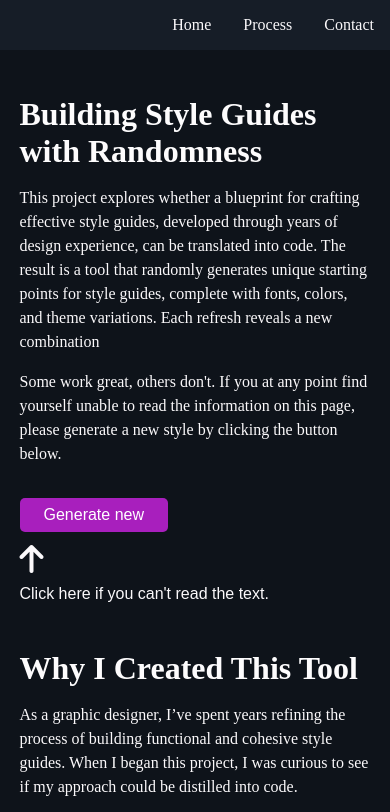
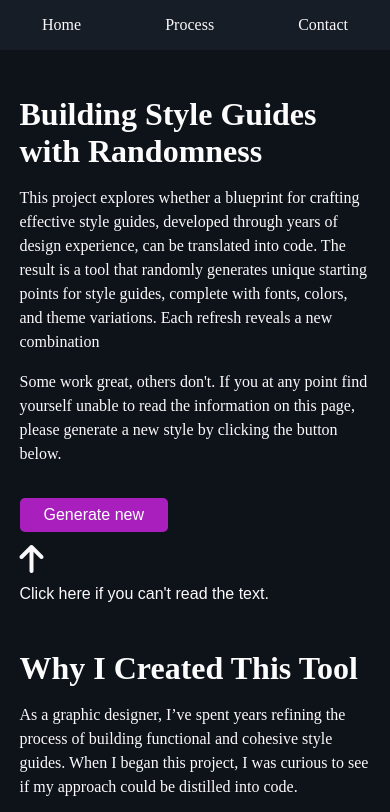
Before and after one commit to saga-k/Random-style-generator, a plain HTML site: page index.html in a window 390 px wide. Shown: the top 812 px of the page. Drawn offline with Linux system fonts and the light colour scheme; no server answers.

Commit message:
fixed mobile agian

```diff
--- a/index.css
+++ b/index.css
@@ -150,4 +150,8 @@ i {
     display: flex;
   }
 
+  nav {
+    justify-content: space-around;
+  }
+
 }
```
